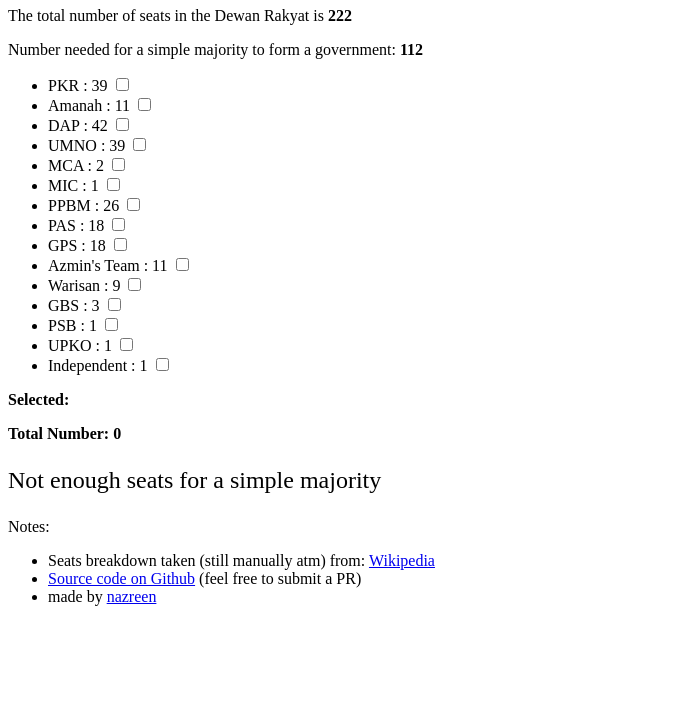
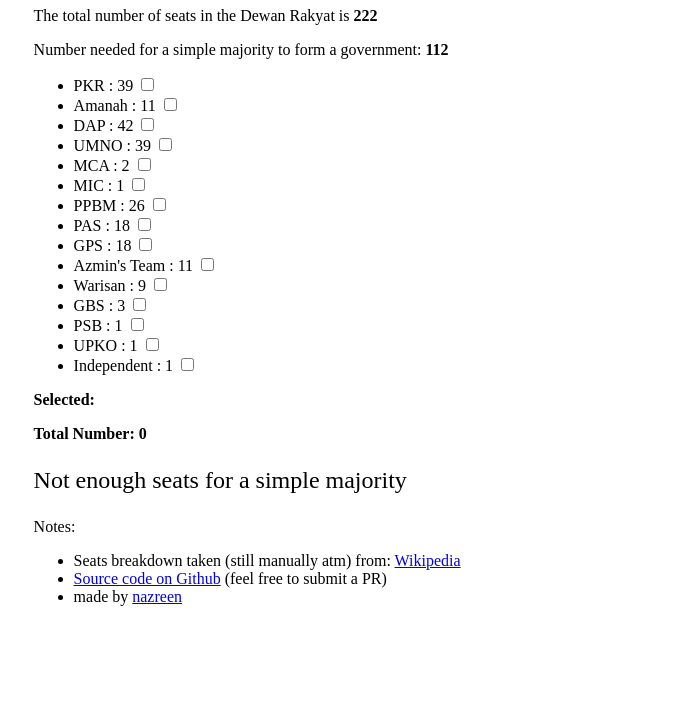
Before and after one commit to nazreen/majority-calc-mal, a plain HTML site: page index.html in a window 1280 px wide. Shown: the part 73-800 px from the top of the page, without its empty margins (0-676 px from the left). Drawn offline with nearby package versions, Linux system fonts and the light colour scheme.

Commit message:
add padding

```diff
--- a/style.css
+++ b/style.css
@@ -1,3 +1,7 @@
+body {
+  padding: 0 2%;
+}
+
 #result {
   font-size: 1.5rem;
 }
@@ -5,3 +9,6 @@
 #selected {
   font-weight: bold;
 }
+
+ul li {
+}
```
